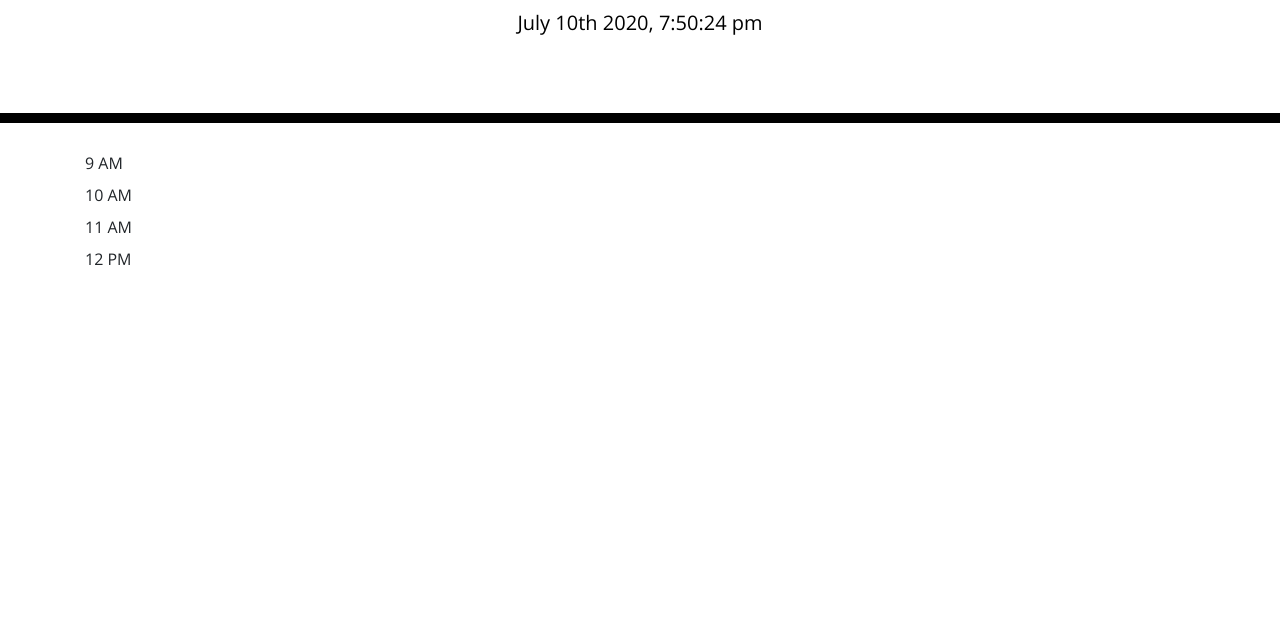
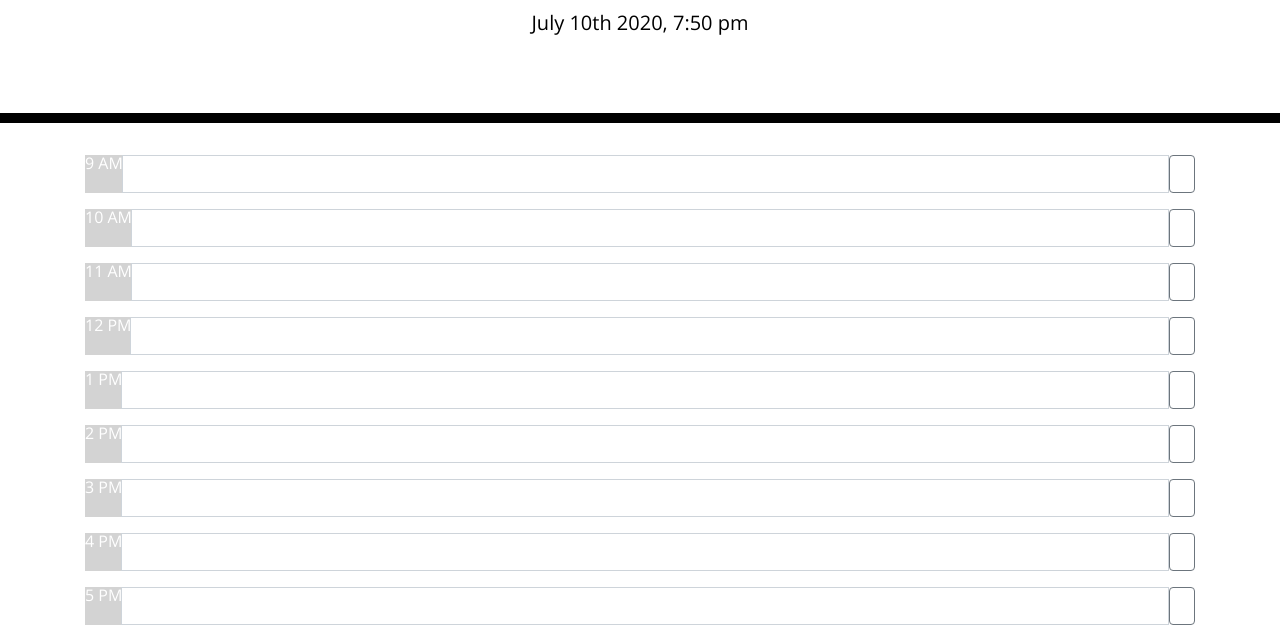
Before and after one commit to BMccorm/Day-Planner, a plain HTML site: page index.html in a window 1280 px wide. Shown: the part 181-822 px from the top of the page. Before the commit the page ends 800 px from the top, so only its background shows below. Drawn offline with nearby package versions, Linux system fonts and the light colour scheme.

Commit message:
added js code to append divs

```diff
--- a/script.js
+++ b/script.js
@@ -1,37 +1,59 @@
 //1. add current time via momentjs
 var currentTime = moment().format("H");
-console.log(moment().format("MMMM Do YYYY, h:mm:ss a"));
+console.log(moment().format("MMMM Do YYYY, h:mm a"));
 
-$("#currentDay").text(moment().format("MMMM Do YYYY, h:mm:ss a"));
+$("#currentDay").text(moment().format("MMMM Do YYYY, h:mm a"));
 console.log(currentTime);
 
 var timeArray = [9, 10, 11, 12, 13, 14, 15, 16, 17];
 
-//1. create var
-//2. add all the styling
-//3. append to html
+for (var i = 0; i < timeArray.length; i++) {
+  var span = $("<span>").attr("class", "input-group-text");
+  var d1 = $("<div>").attr("class", "input-group mb-3");
+  var d2 = $("<div>").attr("class", "input-group-prepend");
+  var input = $("<input>").attr({
+    class: "form-control userInput",
+    type: "text",
+  });
+  var btn = $("<button>").attr({
+    class: "btn btn-outline-secondary submit",
+    type: "button",
+  });
 
-for (var i = 0; i < timeArray.length; i++) {
-  var d1 = $("<div>").attr("class", "input-group mb-3");
-  d1.attr("class", "input-group mb-3");
+  $(".container").append(d1);
+  d1.append(d2);
+  d2.append(span);
+  d1.append(input);
+  d1.append(btn);
 
-  var d2;
-  var span = $("<span>");
   if (timeArray[i] == 12) {
     span.text(timeArray[i] + " PM");
+  } else if (timeArray[i] >= 12) {
+    span.text(timeArray[i] - 12 + " PM");
   } else if (timeArray[i] <= 12) {
     span.text(timeArray[i] + " AM");
   }
-  //else if( greater than 12 - 12 and add pm)
 
-  d1.append(span);
-  $(".container").append(d1);
-  var input;
-  var btn;
+  if (currentTime == timeArray[i]) {
+    span.attr("class", "present");
+  } else if (currentTime - timeArray[i] < 0) {
+    span.attr("class", "future");
+  } else if (currentTime - timeArray[i] > 0) {
+    span.attr("class", "past");
+  }
+  console.log(timeArray[i]);
 }
 
-// <div class="input-group mb-3">
-//   <div class="input-group-prepend">
+//2. creating one input area with btn, then run for to dynamically add the rest
+
+//3. local storage
+//store data into localStorage
+//get the data from localStorage then append to specific input area
+//hour9= "Test1"
+//key="9" value="Test1"
+
+// <div 1 class="input-group mb-3">
+//   <div 2 class="input-group-prepend">
 //     <span class="input-group-text" value="9">
 //       HOUR
 //     </span>
@@ -47,26 +69,3 @@ for (var i = 0; i < timeArray.length; i++) {
 //     Submit
 //   </button>
 // </div>;
-
-//d1,d2, span, input, btn
-//d2.append(span)
-//d1.append(d2);
-//d1.append(input)
-//d1.append(btn)
-
-//2. creating one inputarea with btn, then run for to dynamically add the rest
-//add style to past present and future
-//if past
-//currentTime -timeArray[i] <0
-//if future
-//currentTime -timeArray[i] >0
-//if present
-//currentTime == timeArray[i]
-//add the present attr
-
-//3. local storage
-//store data into localStorage
-//get the data from localStorage then append to specific input area
-//hour9= "Test1"
-
-//key="9" value="Test1"
--- a/style.css
+++ b/style.css
@@ -1,10 +1,10 @@
 body {
-  font-family: 'Open Sans', sans-serif;
+  font-family: "Open Sans", sans-serif;
   font-size: 16px;
   line-height: 1;
 }
 
-textarea{
+textarea {
   background: transparent;
   border: none;
   resize: none;
@@ -21,11 +21,11 @@ textarea{
   border-bottom: 10px solid black;
 }
 
-.description{
+.description {
   white-space: pre-wrap;
 }
 
-.time-block{
+.time-block {
   text-align: center;
   border-radius: 15px;
 }
@@ -33,7 +33,7 @@ textarea{
 .row {
   white-space: pre-wrap;
   height: 80px;
-  border-top: 1px solid white;;
+  border-top: 1px solid white;
 }
 
 .hour {
@@ -61,11 +61,11 @@ textarea{
   border-left: 1px solid black;
   border-top-right-radius: 15px;
   border-bottom-right-radius: 15px;
-  background-color: #06AED5;
+  background-color: #06aed5;
   color: white;
 }
 
 .saveBtn i:hover {
   font-size: 20px;
-  transition: all .3s ease-in-out;
+  transition: all 0.3s ease-in-out;
 }
```
